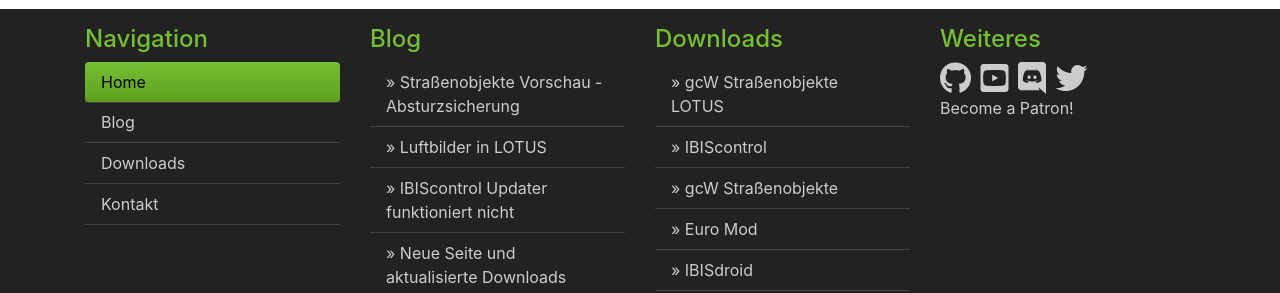
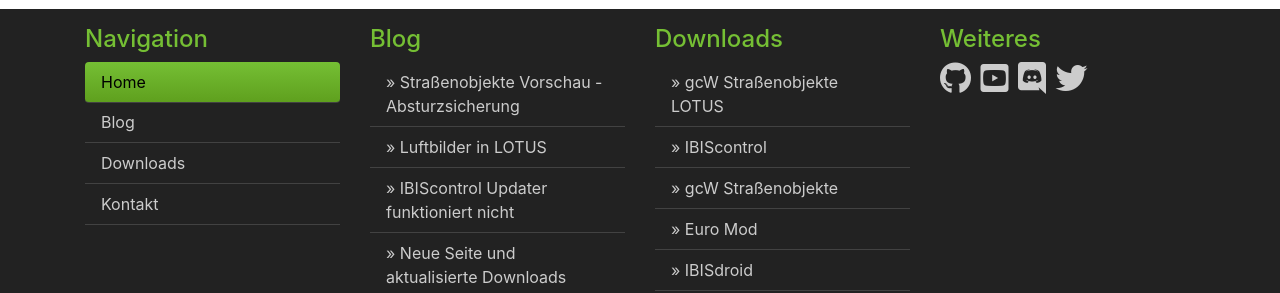
Before and after one commit to gcWorld/gcMods-Website, a Jekyll site: the page built from index.html, in a window 1280 px wide and 900 px high, scrolled down 1504 px, cut to the strip 480-773 px from the top of the window. Built offline with Jekyll 4.4.1, drawn with Linux system fonts in a browser that asks for light colours; nearby versions of some CDN libraries.

Commit message:
Update footer.html

```diff
--- a/_includes/footer.html
+++ b/_includes/footer.html
@@ -62,8 +62,8 @@
                 <a href="https://twitter.com/gcmods" aria-label="Twitter">
                     <i class="fab fa-twitter fa-2x" aria-hidden="true"></i>
                 </a>
-                <br>
-                <a href="https://www.patreon.com/bePatron?u=22631168" data-patreon-widget-type="become-patron-button">Become a Patron!</a>
+                <!--<br>
+                <a href="https://www.patreon.com/bePatron?u=22631168" data-patreon-widget-type="become-patron-button">Become a Patron!</a>-->
                 <!-- Pledgie went offline. Consider sending money via Paypal
                 <h4>{{ site.data[page.lang].string.support }}</h4>
                 <a href='https://pledgie.com/campaigns/23884'>
```
